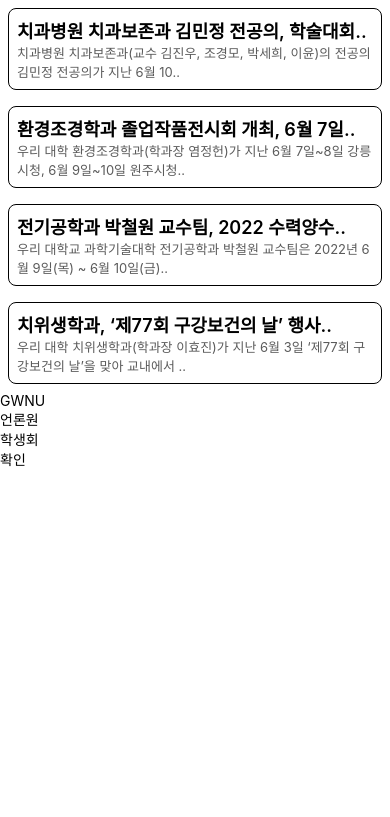
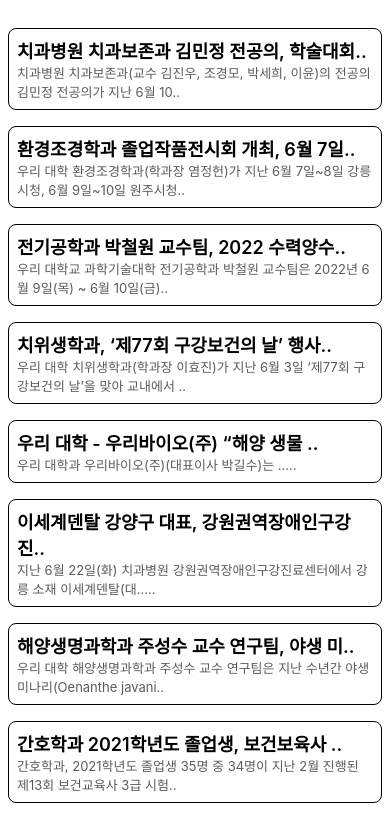
Before and after one commit to doteka/GWNU_NewsApp, a React Native app: screen / in a window 390 px wide. Shown: the top 817 px of the page. Built offline with nearby package versions, Linux system fonts and the light colour scheme.

Commit message:
앱에서 FlatList 안뜨던 오류 수정

```diff
--- a/responseData.json
+++ b/responseData.json
@@ -15,7 +15,7 @@
     {
       "title": "환경조경학과 졸업작품전시회 개최, 6월 7일 ~ 6월 10일까지 강릉시청, 원주시청 전시",
       "description": "우리 대학 환경조경학과(학과장 염정헌)가 지난 6월 7일~8일 강릉시청, 6월 9일~10일 원주시청에서 각각 졸업작품전시회를 개최하였다....",
-      "image": "https://www.gwnu.ac.kr/CrossEditor/binary/images/000011/20220620094459580_WH4T5RIY.jpg",
+      "image": ["https://www.gwnu.ac.kr/CrossEditor/binary/images/000011/20220620094459580_WH4T5RIY.jpg"],
       "writer": "대외협력실",
       "date": "2022-06-20 00:00:00",
       "type": "GWNU"
@@ -23,7 +23,7 @@
     {
       "title": "전기공학과 박철원 교수팀, 2022 수력양수발전 학술컨퍼런스 논문상",
       "description": "우리 대학교 과학기술대학 전기공학과 박철원 교수팀은 2022년 6월 9일(목) ~ 6월 10일(금) 제주 휘닉스에서 열린 2022 대한전기학회 수력양수발전 학술컨퍼런스 논문상에서 논문상을 수상했다.\n이경민 박사수료생이 “전력계통의 PSCAD 기반 사고 해석” 논문을 발표하였으며, 함정모 석사과정이 동참한 논문을 박철원 교수가 지도하였다.",
-      "image": "https://www.gwnu.ac.kr/CrossEditor/binary/images/000011/20220620093352244_15UMKWN7.png",
+      "image": ["https://www.gwnu.ac.kr/CrossEditor/binary/images/000011/20220620093352244_15UMKWN7.png"],
       "writer": "대외협력실",
       "date": "2022-06-20 00:00:00",
       "type": "학생회"
@@ -31,122 +31,98 @@
     {
       "title": "치위생학과, ‘제77회 구강보건의 날’ 행사 개최",
       "description": "우리 대학 치위생학과(학과장 이효진)가 지난 6월 3일 ‘제77회 구강보건의 날’을 맞아 교내에서 구강건...",
-      "image": "https://www.gwnu.ac.kr/CrossEditor/binary/images/000010/20220616093451789_QRC1JOE3.png",
+      "image": ["https://www.gwnu.ac.kr/CrossEditor/binary/images/000010/20220616093451789_QRC1JOE3.png"],
       "writer": "대외협력실",
       "date": "2022-06-16 00:00:00",
       "type": "언론원"
     },
     {
-      "title": "구강악안면외과 윤주형 전공의, 국제학술지 논문 게재",
-      "description": "치과병원 구강악안면외과 (교수 박영욱, 김성곤, 권광준, 김민근, 오지현) 전공의 윤주형의 연구 논...",
-      "image": "https://www.gwnu.ac.kr/CrossEditor/binary/images/000010/20220615100506333_V07BYV51.png",
+      "title": "우리 대학 - 우리바이오(주) “해양 생물 등을 활용한 건강기능식품 소재 개발” 협력 관계 구축을 위한 MOU 체결",
+      "description": "우리 대학과 우리바이오(주)(대표이사 박길수)는 ...",
+      "image": ["https://www.gwnu.ac.kr/CrossEditor/binary/images/000012/20220701095319613_EHPBH6EC.png"],
       "writer": "대외협력실",
-      "date": "2022-06-15 00:00:00"
+      "date": "2022-06-15 00:00:00",
+      "type": "GWNU"
+    },
+    {
+      "title": "이세계덴탈 강양구 대표, 강원권역장애인구강진료센터에 3백만원 기부",
+      "description": "지난 6월 22일(화) 치과병원 강원권역장애인구강진료센터에서 강릉 소재 이세계덴탈(대...",
+      "image": ["https://www.gwnu.ac.kr/CrossEditor/binary/images/000012/20220629152703420_KHIUYOBZ.png"],
+      "writer": "대외협력실",
+      "date": "2022-06-15 00:00:00",
+      "type": "GWNU"
+    },
+    {
+      "title": "해양생명과학과 주성수 교수 연구팀, 야생 미나리로부터 “신규 항바이러스 단백질(OPRP)” 규명",
+      "description": "우리 대학 해양생명과학과 주성수 교수 연구팀은 지난 수년간 야생 미나리(Oenanthe javanica)의 독특한 야생 환경 적응력을...",
+      "image": ["https://www.gwnu.ac.kr/CrossEditor/binary/images/000011/OPRP_signaling_pathway_(2)-%EC%88%98%EC%A0%95.jpg"],
+      "writer": "대외협력실",
+      "date": "2022-06-15 00:00:00",
+      "type": "GWNU"
+    },
+    {
+      "title": "간호학과 2021학년도 졸업생, 보건보육사 34명 합격",
+      "description": "간호학과, 2021학년도 졸업생 35명 중 34명이 지난 2월 진행된 제13회 보건교육사 3급 시험에 합격하여 97.1%의 높은 합격률을 기록했다....",
+      "image": [""],
+      "writer": "대외협력실",
+      "date": "2022-06-15 00:00:00",
+      "type": "GWNU"
     },
     {
       "title": "구강악안면외과 윤주형 전공의, 국제학술지 논문 게재",
       "description": "치과병원 구강악안면외과 (교수 박영욱, 김성곤, 권광준, 김민근, 오지현) 전공의 윤주형의 연구 논...",
-      "image": "https://www.gwnu.ac.kr/CrossEditor/binary/images/000010/20220615100506333_V07BYV51.png",
+      "image": ["https://www.gwnu.ac.kr/CrossEditor/binary/images/000010/20220615100506333_V07BYV51.png"],
       "writer": "대외협력실",
-      "date": "2022-06-15 00:00:00"
+      "date": "2022-06-15 00:00:00",
+      "type": "GWNU"
     },
     {
       "title": "구강악안면외과 윤주형 전공의, 국제학술지 논문 게재",
       "description": "치과병원 구강악안면외과 (교수 박영욱, 김성곤, 권광준, 김민근, 오지현) 전공의 윤주형의 연구 논...",
-      "image": "https://www.gwnu.ac.kr/CrossEditor/binary/images/000010/20220615100506333_V07BYV51.png",
+      "image": ["https://www.gwnu.ac.kr/CrossEditor/binary/images/000010/20220615100506333_V07BYV51.png"],
       "writer": "대외협력실",
-      "date": "2022-06-15 00:00:00"
+      "date": "2022-06-15 00:00:00",
+      "type": "GWNU"
     },
     {
       "title": "구강악안면외과 윤주형 전공의, 국제학술지 논문 게재",
       "description": "치과병원 구강악안면외과 (교수 박영욱, 김성곤, 권광준, 김민근, 오지현) 전공의 윤주형의 연구 논...",
-      "image": "https://www.gwnu.ac.kr/CrossEditor/binary/images/000010/20220615100506333_V07BYV51.png",
+      "image": ["https://www.gwnu.ac.kr/CrossEditor/binary/images/000010/20220615100506333_V07BYV51.png"],
       "writer": "대외협력실",
-      "date": "2022-06-15 00:00:00"
+      "date": "2022-06-15 00:00:00",
+      "type": "GWNU"
     },
     {
       "title": "구강악안면외과 윤주형 전공의, 국제학술지 논문 게재",
       "description": "치과병원 구강악안면외과 (교수 박영욱, 김성곤, 권광준, 김민근, 오지현) 전공의 윤주형의 연구 논...",
-      "image": "https://www.gwnu.ac.kr/CrossEditor/binary/images/000010/20220615100506333_V07BYV51.png",
+      "image": ["https://www.gwnu.ac.kr/CrossEditor/binary/images/000010/20220615100506333_V07BYV51.png"],
       "writer": "대외협력실",
-      "date": "2022-06-15 00:00:00"
+      "date": "2022-06-15 00:00:00",
+      "type": "GWNU"
     },
     {
       "title": "구강악안면외과 윤주형 전공의, 국제학술지 논문 게재",
       "description": "치과병원 구강악안면외과 (교수 박영욱, 김성곤, 권광준, 김민근, 오지현) 전공의 윤주형의 연구 논...",
-      "image": "https://www.gwnu.ac.kr/CrossEditor/binary/images/000010/20220615100506333_V07BYV51.png",
+      "image": ["https://www.gwnu.ac.kr/CrossEditor/binary/images/000010/20220615100506333_V07BYV51.png"],
       "writer": "대외협력실",
-      "date": "2022-06-15 00:00:00"
+      "date": "2022-06-15 00:00:00",
+      "type": "GWNU"
     },
     {
       "title": "구강악안면외과 윤주형 전공의, 국제학술지 논문 게재",
       "description": "치과병원 구강악안면외과 (교수 박영욱, 김성곤, 권광준, 김민근, 오지현) 전공의 윤주형의 연구 논...",
-      "image": "https://www.gwnu.ac.kr/CrossEditor/binary/images/000010/20220615100506333_V07BYV51.png",
+      "image": ["https://www.gwnu.ac.kr/CrossEditor/binary/images/000010/20220615100506333_V07BYV51.png"],
       "writer": "대외협력실",
-      "date": "2022-06-15 00:00:00"
+      "date": "2022-06-15 00:00:00",
+      "type": "GWNU"
     },
     {
       "title": "구강악안면외과 윤주형 전공의, 국제학술지 논문 게재",
       "description": "치과병원 구강악안면외과 (교수 박영욱, 김성곤, 권광준, 김민근, 오지현) 전공의 윤주형의 연구 논...",
-      "image": "https://www.gwnu.ac.kr/CrossEditor/binary/images/000010/20220615100506333_V07BYV51.png",
+      "image": ["https://www.gwnu.ac.kr/CrossEditor/binary/images/000010/20220615100506333_V07BYV51.png"],
       "writer": "대외협력실",
-      "date": "2022-06-15 00:00:00"
-    },
-    {
-      "title": "구강악안면외과 윤주형 전공의, 국제학술지 논문 게재",
-      "description": "치과병원 구강악안면외과 (교수 박영욱, 김성곤, 권광준, 김민근, 오지현) 전공의 윤주형의 연구 논...",
-      "image": "https://www.gwnu.ac.kr/CrossEditor/binary/images/000010/20220615100506333_V07BYV51.png",
-      "writer": "대외협력실",
-      "date": "2022-06-15 00:00:00"
-    },
-    {
-      "title": "구강악안면외과 윤주형 전공의, 국제학술지 논문 게재",
-      "description": "치과병원 구강악안면외과 (교수 박영욱, 김성곤, 권광준, 김민근, 오지현) 전공의 윤주형의 연구 논...",
-      "image": "https://www.gwnu.ac.kr/CrossEditor/binary/images/000010/20220615100506333_V07BYV51.png",
-      "writer": "대외협력실",
-      "date": "2022-06-15 00:00:00"
-    },
-    {
-      "title": "구강악안면외과 윤주형 전공의, 국제학술지 논문 게재",
-      "description": "치과병원 구강악안면외과 (교수 박영욱, 김성곤, 권광준, 김민근, 오지현) 전공의 윤주형의 연구 논...",
-      "image": "https://www.gwnu.ac.kr/CrossEditor/binary/images/000010/20220615100506333_V07BYV51.png",
-      "writer": "대외협력실",
-      "date": "2022-06-15 00:00:00"
-    },
-    {
-      "title": "구강악안면외과 윤주형 전공의, 국제학술지 논문 게재",
-      "description": "치과병원 구강악안면외과 (교수 박영욱, 김성곤, 권광준, 김민근, 오지현) 전공의 윤주형의 연구 논...",
-      "image": "https://www.gwnu.ac.kr/CrossEditor/binary/images/000010/20220615100506333_V07BYV51.png",
-      "writer": "대외협력실",
-      "date": "2022-06-15 00:00:00"
-    },
-    {
-      "title": "구강악안면외과 윤주형 전공의, 국제학술지 논문 게재",
-      "description": "치과병원 구강악안면외과 (교수 박영욱, 김성곤, 권광준, 김민근, 오지현) 전공의 윤주형의 연구 논...",
-      "image": "https://www.gwnu.ac.kr/CrossEditor/binary/images/000010/20220615100506333_V07BYV51.png",
-      "writer": "대외협력실",
-      "date": "2022-06-15 00:00:00"
-    },
-    {
-      "title": "구강악안면외과 윤주형 전공의, 국제학술지 논문 게재",
-      "description": "치과병원 구강악안면외과 (교수 박영욱, 김성곤, 권광준, 김민근, 오지현) 전공의 윤주형의 연구 논...",
-      "image": "https://www.gwnu.ac.kr/CrossEditor/binary/images/000010/20220615100506333_V07BYV51.png",
-      "writer": "대외협력실",
-      "date": "2022-06-15 00:00:00"
-    },
-    {
-      "title": "구강악안면외과 윤주형 전공의, 국제학술지 논문 게재",
-      "description": "치과병원 구강악안면외과 (교수 박영욱, 김성곤, 권광준, 김민근, 오지현) 전공의 윤주형의 연구 논...",
-      "image": "https://www.gwnu.ac.kr/CrossEditor/binary/images/000010/20220615100506333_V07BYV51.png",
-      "writer": "대외협력실",
-      "date": "2022-06-15 00:00:00"
-    },
-    {
-      "title": "구강악안면외과 윤주형 전공의, 국제학술지 논문 게재",
-      "description": "치과병원 구강악안면외과 (교수 박영욱, 김성곤, 권광준, 김민근, 오지현) 전공의 윤주형의 연구 논...",
-      "image": "https://www.gwnu.ac.kr/CrossEditor/binary/images/000010/20220615100506333_V07BYV51.png",
-      "writer": "대외협력실",
-      "date": "2022-06-15 00:00:00"
+      "date": "2022-06-15 00:00:00",
+      "type": "GWNU"
     }
   ]
 }
--- a/src/Components/App.tsx
+++ b/src/Components/App.tsx
@@ -17,13 +17,13 @@ const DESC_MAX_LENGTH = 55;
 const App = () => {
   const [start, setStart] = useState(0);
   const [end, setEnd] = useState(0);
-  const [newsData, setNewsData] = useState();
+  const [newsData, setNewsData] = useState({});
 
   const [Filter, setFilter] = useState(['GWNU', '언론원', '학생회'])
 
-  const resData = require("../../responseData.json");
-  console.log(resData);
-  console.log(resData.items);
+  // const resData = require("../../responseData.json");
+  // console.log(resData);
+  // console.log(resData.items);
 
   useEffect(() => {
     const resData = require("../../responseData.json");
@@ -43,13 +43,14 @@ const App = () => {
   }
   return (
     <SafeAreaView>
+
       {/* <NewsFilter /> */}
       <NewsList_FlatList newsData={newsData?.items} Filter = {Filter} />
 
-      {/* {resData?.items.slice(start, end).map((item, index) => {
+      {/* {newsData?.items.slice(start, end).map((item, index) => {
         return <NewsList key={index} item={item} />;
       })} */}
-      <Pressable>
+      <Pressable style={{marginTop: 30}}>
         <Text onPress={()=>{_FilterChange("GWNU")}}>GWNU</Text>
         <Text onPress={()=>{_FilterChange("언론원")}}>언론원</Text>
         <Text onPress={()=>{_FilterChange("학생회")}}>학생회</Text>
--- a/src/Components/Modal.tsx
+++ b/src/Components/Modal.tsx
@@ -26,8 +26,8 @@ const Modal = ({ item, close }) => {
       />
        {/* <Image style={styled.Image} source={{ uri: item.image }} /> */}
       <Text style={styled.Desc}>{item.description}</Text>
-      <Pressable onPress={close}>
-        <Text style={styled.close}>닫기</Text>
+      <Pressable>
+        <Text style={styled.close} onPress={close}>닫기</Text>
       </Pressable>
     </SafeAreaView>
   );
@@ -36,7 +36,7 @@ const Modal = ({ item, close }) => {
 const styled = StyleSheet.create({
   View: {
     flex: 1,
-    zIndex: 3,
+    zIndex: 5,
     elevation: 3,
     height: height,
     width: width,
@@ -63,7 +63,7 @@ const styled = StyleSheet.create({
   },
   close: {
     position: "relative",
-    marginBottom: 1,
+    marginBottom: 30,
     color: "red",
   },
 });
--- a/src/Components/NewsList_FlatList.tsx
+++ b/src/Components/NewsList_FlatList.tsx
@@ -13,15 +13,21 @@ import Modal from "./Modal";
 
 const TITLE_MAX_LENGTH = 24;
 const DESC_MAX_LENGTH = 55;
-const NewsList_FlatList = ({ newsData, filter_GWNU, filter_Std, Filter }) => {
+const NewsList_FlatList = ({ newsData, Filter }) => {
   const [modalView, setModalView] = useState(false);
   const [newsView, setNewsView] = useState();
+  const [news, setNews] = useState();
+  const [loading, setLoading] = useState(true)
 
+  useEffect(() => {
+    setNews(newsData)
+    setLoading(false)
+  },[])
   const _EndReached = () => {
     console.log("AA");
   };
   return (
-    <SafeAreaView style={{ flex: 1, height: "100%" }}>
+    <SafeAreaView style={[Styled.View]}>
       {modalView && (
         <Modal
           close={() => {
@@ -30,51 +36,62 @@ const NewsList_FlatList = ({ newsData, filter_GWNU, filter_Std, Filter }) => {
           item={newsView}
         />
       )}
+      {!loading && (
       <FlatList
         data={newsData}
-        renderItem={(newsData) => {
-          if(Filter.includes(newsData.item.type)) {
+        renderItem={(appNews) => {
+          if(Filter.includes(appNews.item.type) ) {
+            // console.log("통과")
             return (
               <Pressable
                 style={({ pressed }) => [
                   { backgroundColor: pressed ? "#fff8a1" : "none" },
-                Styled.newsBox,
+                  Styled.newsBox
                 ]}
                 onPress={() => {
                     setModalView(true);
-                setNewsView(newsData.item);
+                    setNewsView(appNews.item);
                 }}
               >
                 <Text style={Styled.newsTitle}>
-                {newsData.item.title.length < TITLE_MAX_LENGTH
-                  ? `${newsData.item.title}`
+                  {appNews.item.title.length < TITLE_MAX_LENGTH
+                    ? `${appNews.item.title}`
                     : `${
-                      newsData.item.title.substring(0, TITLE_MAX_LENGTH) + ".."
+                      appNews.item.title.substring(0, TITLE_MAX_LENGTH) + ".."
                       }`}
                 </Text>
                 <Text style={Styled.newsDesc}>
-                {newsData.item.description < DESC_MAX_LENGTH
-                  ? `${newsData.item.description}`
+                  {appNews.item.description < DESC_MAX_LENGTH
+                    ? `${appNews.item.description}`
                     : `${
-                      newsData.item.description.substring(0, DESC_MAX_LENGTH) +
+                      appNews.item.description.substring(0, DESC_MAX_LENGTH) +
                         ".."
                       }`}
                 </Text>
               </Pressable>
             )
+          } else {
+            console.log("통과못함")
           }
         }}
         onEndReached={() => {
-          Alert.alert("AAA");
+          if(!modalView) {
+            Alert.alert("마지막 페이지입니다.")
+          }
         }}
-        onEndReachedThreshold={0.8}
-        initialNumToRender={20}
+        onEndReachedThreshold={0}
+        initialNumToRender={9}
+        style={[!modalView? {display: 'flex'} : {display: 'none'}]}
       ></FlatList>
+      )}
     </SafeAreaView>
   );
 };
 
 const Styled = StyleSheet.create({
+  View: {
+    marginTop: 20,
+  },
   Title: {
     fontSize: 80,
     justifyContent: "center",
```
Also changed, not shown: Data.json (+6 -6 lines). Lines whose indentation alone changed are shown as unchanged.
